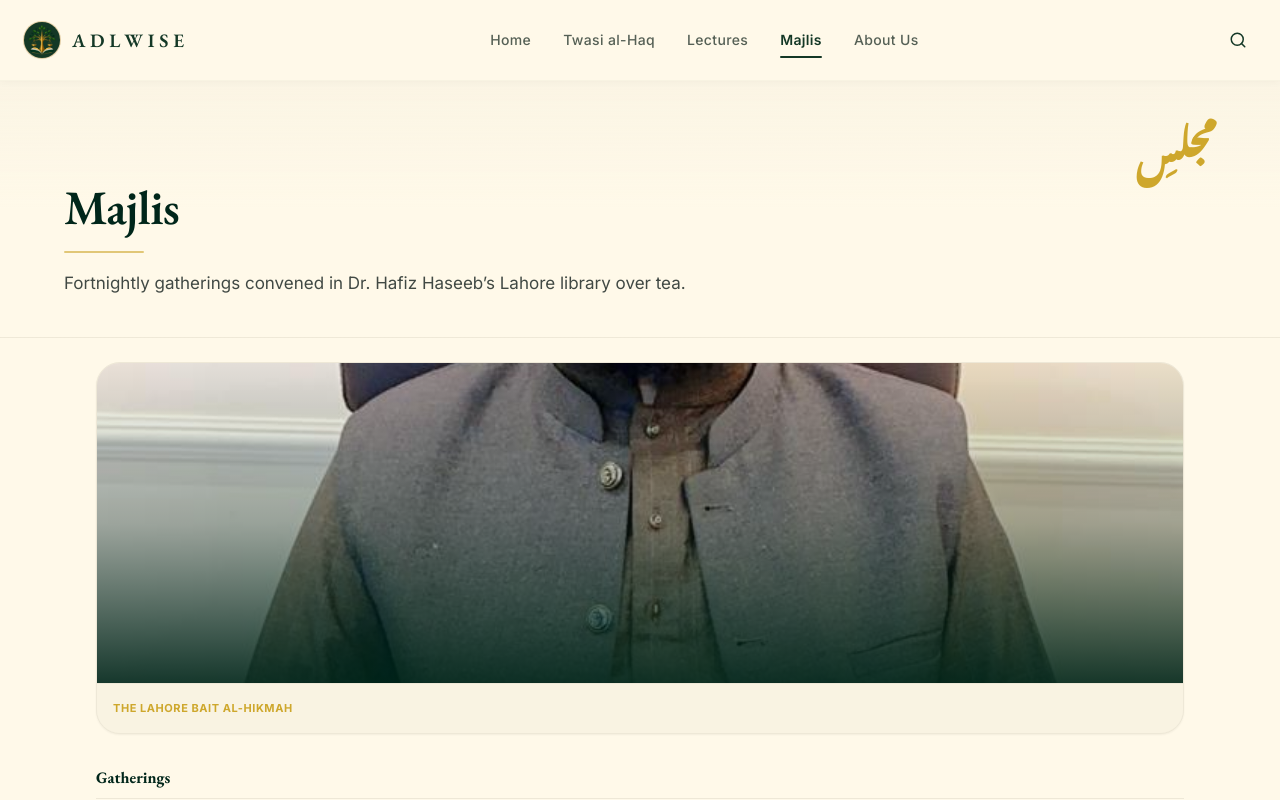
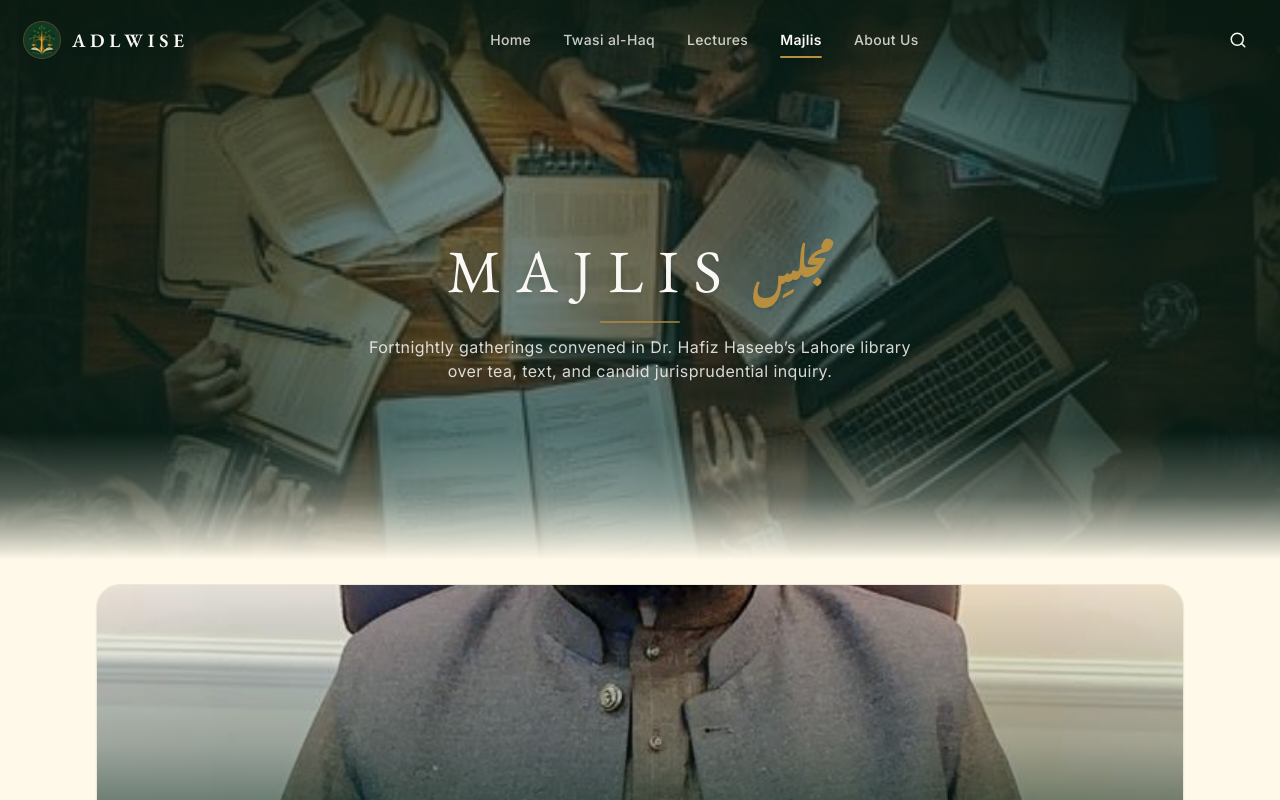
Before and after one commit to hmsaeed-dev/adalwise.com, a Next.js app: page /majlis in a window 1280 px wide. Shown: the top 800 px of the page. Built offline with nearby package versions, Linux system fonts and the light colour scheme; no server answers; a web font is replaced by a local one.

Commit message:
add images aand layout design

```diff
--- a/src/app/page.tsx
+++ b/src/app/page.tsx
@@ -10,7 +10,7 @@ import { AudioPlayerWidget } from "@/components/media/AudioPlayerWidget";
 import { constructMetadata } from "@/lib/seo/metadata";
 
 export const metadata = constructMetadata({
-	title: "Adlwise",
+	title: "Home",
 	description:
 		"An academic initiative dedicated to justice and wisdom (Adl wa Hikmah)",
 	canonicalUrl: "/",
--- a/src/app/twasi-al-haq/[slug]/page.tsx
+++ b/src/app/twasi-al-haq/[slug]/page.tsx
@@ -160,8 +160,8 @@ export default async function ArticleDetailPage({ params }: PageProps) {
 			{/* Cross-Domain Related Lectures & Research */}
 			{related.length > 0 && (
 				<section className="mt-space-2xl pt-space-xl border-t border-surface-container-high flex flex-col gap-space-md">
-					<h3 className="font-headline-md text-primary font-bold font-serif">
-						Companion Lectures &amp; Related Works
+					<h3 className="font-headline-md text-primary font-bold">
+						Related Works
 					</h3>
 					<div className="grid grid-cols-1 sm:grid-cols-3 gap-space-md">
 						{related.map((item) => (
--- a/src/components/layout/Header.tsx
+++ b/src/components/layout/Header.tsx
@@ -26,8 +26,10 @@ export function Header() {
 	const [isScrolled, setIsScrolled] = useState(false);
 	const pathname = usePathname();
 	const isHome = pathname === "/";
-	const isTransparentHero = pathname === "/" || pathname === "/media";
-	const isDarkHero = pathname === "/media" && !isScrolled;
+	const isTransparentHero =
+		pathname === "/" || pathname === "/media" || pathname === "/majlis";
+	const isDarkHero =
+		(pathname === "/media" || pathname === "/majlis") && !isScrolled;
 
 	// Scroll position listener for dynamic transparent to blur-surface transition
 	useEffect(() => {
--- a/src/config/nav.ts
+++ b/src/config/nav.ts
@@ -21,7 +21,7 @@ export const mainNavItems: NavItem[] = [
   },
   {
     title: "Lectures",
-    urduTitle: "دروس و خطابات",
+    urduTitle: "درس و خطابات",
     href: "/media",
     icon: "video_library",
   },
@@ -47,7 +47,7 @@ export const footerNav = {
     { title: "Majlis", href: "/majlis" },
   ],
   academy: [
-    { title: "About Dr. Haseeb", href: "/about" },
+    { title: "About Us", href: "/about" },
     { title: "Join the Circle", href: "/join" },
     { title: "Search", href: "/search" },
   ],
--- a/src/features/home/components/HeroSection.tsx
+++ b/src/features/home/components/HeroSection.tsx
@@ -60,7 +60,7 @@ export function HeroSection() {
 							<ArrowRight className="w-4 h-4 transition-transform duration-300 group-hover:translate-x-1" />
 						</Link>
 						<Link
-							href="/twasi-al-haq"
+							href="/media"
 							className="inline-flex items-center gap-2.5 px-7 py-3.5 bg-brand-warm-white/65 hover:bg-brand-warm-white/90 text-brand-primary border border-brand-primary backdrop-blur-sm rounded-full text-xs tracking-widest font-medium uppercase transition-all duration-300 shadow-sm hover:shadow-md hover:-translate-y-0.5 group"
 						>
 							<span>View Archive</span>
--- a/src/features/home/components/StreamsSection.tsx
+++ b/src/features/home/components/StreamsSection.tsx
@@ -1,72 +1,97 @@
 import React from "react";
 import Link from "next/link";
-import { Scale, Video, Users } from "lucide-react";
 
 interface StreamCard {
   title: string;
   description: string;
   href: string;
-  icon: React.ComponentType<{ className?: string }>;
+  image: string;
 }
 
 const streams: StreamCard[] = [
 	{
 		title: "Twasi al-Haq",
-    description: "Deliberative constitutional critique, academic treatises, statecraft, and contemporary jurisprudence.",
+		description:
+			"Deliberative critiques, academic treatises, statecraft and  jurisprudence.",
 		href: "/twasi-al-haq",
-    icon: Scale,
-  },
-  {
-    title: "Archival Repository",
-    description: "Systematic Quranic Tafsir, Seerat video catalog.",
-    href: "/media",
-    icon: Video,
+		image: "/images/streams/twasi-al-haq.jpg",
 	},
 	{
 		title: "Scholarly Majlis",
-    description: "Fortnightly in-person seminars convening jurists, fellows, and students in Lahore.",
+		description:
+			"Fortnightly in-person seminars convening jurists, fellows, and students.",
 		href: "/majlis",
-    icon: Users,
+		image: "/images/hero-section/majlis-hero.jpg",
+	},
+	{
+		title: "The Lectures",
+		description:
+			"Systematic Quranic Tafsir, Seerat, and a growing catalogue of recorded lectures.",
+		href: "/media",
+		image: "/images/streams/archive.jpg",
 	},
 ];
 
 export function StreamsSection() {
   return (
-    <section className="w-full px-gutter-mobile md:px-gutter-desktop pt-space-2xl pb-space-xl flex flex-col gap-space-lg max-w-container-max mx-auto">
-      <div className="flex items-baseline justify-between border-b border-surface-container-high pb-space-xs">
-        <h2 className="font-headline-lg text-primary font-bold">
+		<section className="w-full overflow-hidden bg-background px-gutter-mobile pt-space-2xl pb-space-2xl md:px-gutter-desktop">
+			<div className="mx-auto w-full max-w-container-max">
+				{/* Heading */}
+				<div className="mx-auto max-w-2xl text-center">
+					<h2 className="font-headline-lg text-5xl font-medium tracking-tight text-primary md:text-4xl">
 						Academic Streams
 					</h2>
 				</div>
 
-      <div className="grid grid-cols-1 md:grid-cols-3 gap-space-md">
-        {streams.map((stream) => {
-          const IconComponent = stream.icon;
-          return (
+				{/* Streams */}
+				<div className="relative mt-14 md:mt-20">
+					{/* Mobile vertical connecting line */}
+					<div
+						aria-hidden="true"
+						className="absolute left-[18px] top-0 bottom-0 w-px bg-secondary/45 md:hidden "
+					/>
+
+					<div className="relative flex flex-col gap-12 md:grid md:grid-cols-3 md:gap-8 ">
+						{streams.map((stream) => (
 							<Link
 								key={stream.title}
 								href={stream.href}
-              className="group block w-full p-space-md bg-surface-container-low transition-all hover:bg-surface-container hover:shadow-sm rounded-[22px] border border-surface-container-high/40"
+								className="group relative pl-12 md:pl-0"
 							>
-              <div className="flex items-start justify-between gap-space-sm">
-                <div className="w-10 h-10 bg-primary text-tertiary-fixed rounded-full flex items-center justify-center shrink-0 shadow-sm">
-                  <IconComponent className="w-5 h-5" />
+								{/* Mobile connection node */}
+								<span
+									aria-hidden="true"
+									className="absolute left-[13px] top-7 h-2.5 w-2.5 rounded-full bg-secondary md:hidden"
+								/>
+
+								{/* Card */}
+								<div className="overflow-hidden bg-surface-container-low transition-transform duration-500 ease-out group-hover:-translate-y-2 border rounded-3xl">
+									{/* Image */}
+									<div className="relative aspect-[16/10] overflow-hidden">
+										<img
+											src={stream.image}
+											alt=""
+											className="h-full w-full object-cover transition-transform duration-700 ease-out group-hover:scale-[1.025]"
+										/>
+
+										<div className="absolute inset-0 bg-primary/5 transition-opacity duration-500 group-hover:opacity-0" />
 									</div>
-                <div className="flex-1 min-w-0 flex flex-col gap-space-2xs">
-                  <div className="flex items-center justify-between">
 
-                  </div>
-                  <h3 className="font-headline-sm text-primary font-semibold group-hover:text-primary-container transition-colors">
+									{/* Content */}
+									<div className="px-5 pb-7 pt-6 md:px-6 md:pb-8 md:pt-7">
+										<h3 className="font-headline-sm text-2xl font-medium tracking-tight text-primary transition-colors duration-300 group-hover:text-secondary">
 											{stream.title}
 										</h3>
-                  <p className="font-body-sm text-on-surface-variant line-clamp-2">
+
+										<p className="mt-3 font-body-md leading-relaxed text-on-surface-variant">
 											{stream.description}
 										</p>
 									</div>
 								</div>
 							</Link>
-          );
-        })}
+						))}
+					</div>
+				</div>
 			</div>
 		</section>
   );
--- a/src/features/majlis/components/MajlisHero.tsx
+++ b/src/features/majlis/components/MajlisHero.tsx
@@ -1,24 +1,77 @@
 import React from "react";
+import Image from "next/image";
 
-export function MajlisHero() {
+interface MajlisHeroProps {
+  desktopImageSrc?: string;
+  mobileImageSrc?: string;
+}
+
+export function MajlisHero({
+  desktopImageSrc = "/images/hero-section/majlis-hero.jpg",
+  mobileImageSrc = "/images/hero-section/majlis-hero.jpg",
+}: MajlisHeroProps = {}) {
   return (
-    <section className="relative overflow-hidden pt-8 pb-10 px-gutter-mobile md:px-gutter-desktop border-b border-surface-container-highest/60 bg-gradient-to-b from-surface-container-low/70 via-surface to-surface">
-      <div className="relative z-10 flex flex-col gap-space-sm max-w-container-max mx-auto">
-        <div className="flex items-baseline justify-between gap-space-sm flex-wrap">
-          <div className="flex flex-col gap-1">
-            <div className="flex items-center gap-space-2xs">
-            </div>
-            <h1 className="font-display-lg text-[28px] sm:text-[34px] md:text-display-lg text-primary tracking-tight font-bold leading-tight">
-              Majlis
-            </h1>
-          </div>
-          <span className="font-urdu text-[26px] sm:text-[32px] md:text-[36px] text-tertiary-container font-bold leading-none dir-rtl select-none">
+    <section className="relative w-full min-h-[440px] sm:min-h-[480px] md:min-h-[520px] lg:min-h-[560px] flex flex-col items-center justify-center overflow-hidden bg-[#0d2619]">
+      {/* ================= FULL-BLEED BACKGROUND IMAGES ================= */}
+      <div className="absolute inset-0 w-full h-full select-none pointer-events-none overflow-hidden">
+        {/* Desktop Image (Hidden on Mobile) */}
+        <div className="hidden md:block absolute inset-0 w-full h-full">
+          <Image
+            src={desktopImageSrc}
+            alt="Adlwise Majlis - Study Gatherings"
+            fill
+            priority
+            quality={85}
+            className="object-cover object-center transform scale-105 animate-fade-in"
+            sizes="100vw"
+          />
+        </div>
+
+        {/* Mobile Image (Hidden on Desktop) */}
+        <div className="block md:hidden absolute inset-0 w-full h-full">
+          <Image
+            src={mobileImageSrc}
+            alt="Adlwise Majlis - Study Gatherings"
+            fill
+            priority
+            quality={85}
+            className="object-cover object-center"
+            sizes="100vw"
+          />
+        </div>
+
+        {/* ================= EDITORIAL OVERLAYS ================= */}
+        {/* Base darkening vignette to ensure gold and off-white serif contrast */}
+        <div className="absolute inset-0 bg-[#0d2619]/45 md:bg-[#0d2619]/40 backdrop-brightness-95" />
+
+        {/* Radial warm golden wash from the center */}
+        <div className="absolute inset-0 bg-[radial-gradient(circle_at_center,_var(--tw-gradient-stops))] from-transparent via-[#0d2619]/30 to-[#0a1b12]/80" />
+
+        {/* Top gradient for nav bar contrast */}
+        <div className="absolute inset-x-0 top-0 h-28 sm:h-32 bg-gradient-to-b from-[#0a1b12]/75 via-[#0a1b12]/30 to-transparent pointer-events-none" />
+
+        {/* Bottom gradient fade that bridges smoothly into the body background */}
+        <div className="absolute inset-x-0 bottom-0 h-24 sm:h-32 bg-gradient-to-t from-surface via-surface/30 to-transparent" />
+      </div>
+
+      {/* ================= HERO CONTENT LOCKUP (With top padding for transparent overlay navbar) ================= */}
+      <div className="relative z-10 w-full max-w-4xl mx-auto px-6 pt-28 sm:pt-32 md:pt-36 pb-16 sm:pb-20 text-center flex flex-col items-center justify-center">
+        {/* Bilingual Header: English Display Serif + Urdu Nastaliq */}
+        <div className="flex items-center justify-center gap-3 sm:gap-4 mb-3 sm:mb-4 animate-fade-in-up flex-wrap">
+          <h1 className="font-serif text-3xl sm:text-4xl md:text-5xl lg:text-6xl font-normal tracking-editorial text-[#FAF8F5] drop-shadow-md uppercase">
+            Majlis
+          </h1>
+          <span className="font-urdu text-2xl sm:text-3xl md:text-4xl text-brand-gold font-bold leading-none dir-rtl select-none drop-shadow-sm">
             مجلسِ
           </span>
         </div>
-        <div className="h-[2px] w-20 bg-tertiary-container/60 my-1 rounded-full" />
-        <p className="font-body-lg text-[15px] sm:text-[16px] md:text-body-lg text-on-surface-variant max-w-2xl leading-relaxed">
-          Fortnightly gatherings convened in Dr. Hafiz Haseeb’s Lahore library over tea.
+
+        {/* Subtle decorative gold divider */}
+        <div className="h-[2px] w-16 sm:w-20 bg-brand-gold/70 my-1 rounded-full drop-shadow" />
+
+        {/* Subtext description */}
+        <p className="mt-2 text-sm sm:text-base text-[#FAF8F5]/85 max-w-xl font-sans tracking-wide leading-relaxed font-normal">
+          Fortnightly gatherings convened in Dr. Hafiz Haseeb’s Lahore library over tea, text, and candid jurisprudential inquiry.
         </p>
       </div>
     </section>
--- a/src/features/media/components/MediaHero.tsx
+++ b/src/features/media/components/MediaHero.tsx
@@ -54,25 +54,13 @@ export function MediaHero({
 				{/* Bilingual Header: English Display Serif + Arabic Thuluth/Nastaliq */}
 				<div className="flex flex-col md:flex-row items-center justify-center gap-2 md:gap-5 mb-3 sm:mb-4 animate-fade-in-up">
 					<h1 className="font-serif text-3xl sm:text-4xl md:text-5xl lg:text-6xl font-normal tracking-editorial text-[#FAF8F5] drop-shadow-md uppercase">
-						Discourses{" "}
-						<span className="font-light text-[#B88E3F]">
-							&amp;
-						</span>{" "}
-						Lectures
+						Lectures &amp; Streams
 					</h1>
 				</div>
 
-				{/* Subtle Horizontal Flourish */}
-				<div className="w-24 md:w-32 h-[1px] bg-gradient-to-r from-transparent via-[#B88E3F]/80 to-transparent my-3 sm:my-4" />
-
-				{/* Tagline: Italicized Classic Serif */}
-				<p className="font-serif italic text-base sm:text-lg md:text-xl text-[#FAF8F5]/90 max-w-2xl font-light leading-relaxed drop-shadow">
-					Oral traditions, textual treatises, and jurisprudential inquiries.
-				</p>
-
 				{/* Subtext description */}
-				<p className="mt-2 text-xs sm:text-sm text-[#FAF8F5]/75 max-w-xl font-sans tracking-wide leading-relaxed font-normal drop-shadow-sm">
-					Curated Tafsir, civil jurisprudence, and recorded scholarly seminars from Dr. Hafiz Haseeb.
+				<p className="mt-2 text-sm sm:text-sm text-[#FAF8F5]/75 max-w-xl font-sans tracking-wide leading-relaxed font-normal">
+					Quran Tafsir and recorded scholarly seminars from Dr. Hafiz Haseeb.
 				</p>
 			</div>
 		</section>
```
Also changed, not shown: public/images/hero-section/lectures-page-hero-image.jpg, public/images/hero-section/majlis-hero.jpg (added). Lines whose indentation alone changed are shown as unchanged.
